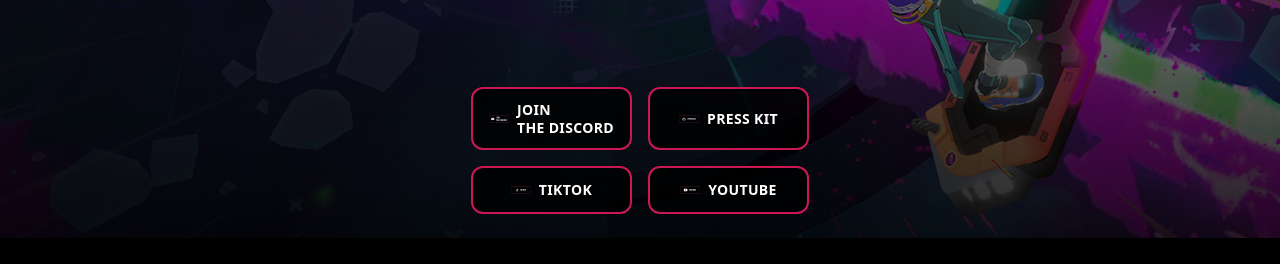
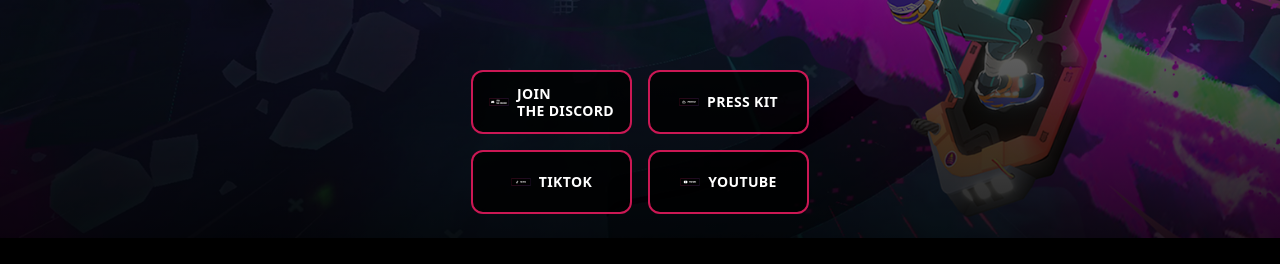
Before and after one commit to tavomak/syntriders-switch, a website built with Vite: page src/pages/index.html in a window 1280 px wide. Shown: the part 658-922 px from the top of the page. Built offline with nearby package versions, Linux system fonts and the light colour scheme.

Commit message:
fix: make all social action buttons uniform height
- Added h-16 min-h-16 classes to all social buttons
- Ensures consistent 64px height across all buttons
- Maintains flexbox centering for proper content alignment
- Discord, Press Kit, TikTok, and YouTube buttons now have same height
- Improves visual consistency in the 2x2 button grid

```diff
--- a/src/pages/index.html
+++ b/src/pages/index.html
@@ -96,7 +96,7 @@
               href="#"
               target="_blank"
               rel="noopener noreferrer"
-              class="group flex items-center justify-center gap-2 bg-black/80 hover:bg-[#5865F2] backdrop-blur-sm text-white font-semibold py-3 px-4 rounded-xl transition-all duration-300 border-2 border-synth-pink/80 hover:border-[#5865F2] hover:scale-105 hover:shadow-[0_0_20px_rgba(88,101,242,0.5)] motion-safe:animate-fade-in-up motion-safe:animation-delay-500"
+              class="group flex items-center justify-center gap-2 bg-black/80 hover:bg-[#5865F2] backdrop-blur-sm text-white font-semibold py-3 px-4 rounded-xl transition-all duration-300 border-2 border-synth-pink/80 hover:border-[#5865F2] hover:scale-105 hover:shadow-[0_0_20px_rgba(88,101,242,0.5)] motion-safe:animate-fade-in-up motion-safe:animation-delay-500 h-16 min-h-16"
               data-social-link="discord"
               aria-label="Join our Discord community"
             >
@@ -111,7 +111,7 @@
               href="#"
               target="_blank"
               rel="noopener noreferrer"
-              class="group flex items-center justify-center gap-2 bg-black/80 hover:bg-synth-pink backdrop-blur-sm text-white font-semibold py-3 px-4 rounded-xl transition-all duration-300 border-2 border-synth-pink/80 hover:border-synth-pink hover:scale-105 hover:shadow-[0_0_20px_rgba(254,30,105,0.5)] motion-safe:animate-fade-in-up motion-safe:animation-delay-600"
+              class="group flex items-center justify-center gap-2 bg-black/80 hover:bg-synth-pink backdrop-blur-sm text-white font-semibold py-3 px-4 rounded-xl transition-all duration-300 border-2 border-synth-pink/80 hover:border-synth-pink hover:scale-105 hover:shadow-[0_0_20px_rgba(254,30,105,0.5)] motion-safe:animate-fade-in-up motion-safe:animation-delay-600 h-16 min-h-16"
               data-social-link="presskit"
               aria-label="Download press kit"
             >
@@ -126,7 +126,7 @@
               href="#"
               target="_blank"
               rel="noopener noreferrer"
-              class="group flex items-center justify-center gap-2 bg-black/80 hover:bg-black backdrop-blur-sm text-white font-semibold py-3 px-4 rounded-xl transition-all duration-300 border-2 border-synth-pink/80 hover:border-white hover:scale-105 hover:shadow-[0_0_20px_rgba(255,255,255,0.3)] motion-safe:animate-fade-in-up motion-safe:animation-delay-700"
+              class="group flex items-center justify-center gap-2 bg-black/80 hover:bg-black backdrop-blur-sm text-white font-semibold py-3 px-4 rounded-xl transition-all duration-300 border-2 border-synth-pink/80 hover:border-white hover:scale-105 hover:shadow-[0_0_20px_rgba(255,255,255,0.3)] motion-safe:animate-fade-in-up motion-safe:animation-delay-700 h-16 min-h-16"
               data-social-link="tiktok"
               aria-label="Follow us on TikTok"
             >
@@ -141,7 +141,7 @@
               href="#"
               target="_blank"
               rel="noopener noreferrer"
-              class="group flex items-center justify-center gap-2 bg-black/80 hover:bg-[#FF0000] backdrop-blur-sm text-white font-semibold py-3 px-4 rounded-xl transition-all duration-300 border-2 border-synth-pink/80 hover:border-[#FF0000] hover:scale-105 hover:shadow-[0_0_20px_rgba(255,0,0,0.5)] motion-safe:animate-fade-in-up motion-safe:animation-delay-800"
+              class="group flex items-center justify-center gap-2 bg-black/80 hover:bg-[#FF0000] backdrop-blur-sm text-white font-semibold py-3 px-4 rounded-xl transition-all duration-300 border-2 border-synth-pink/80 hover:border-[#FF0000] hover:scale-105 hover:shadow-[0_0_20px_rgba(255,0,0,0.5)] motion-safe:animate-fade-in-up motion-safe:animation-delay-800 h-16 min-h-16"
               data-social-link="youtube"
               aria-label="Subscribe to our YouTube channel"
             >
```
Also changed, not shown: src/assets/icons/discord_icon.svg (added), src/assets/icons/press_kit_icon.svg (added), src/assets/icons/tiktok_icon.svg (added).
